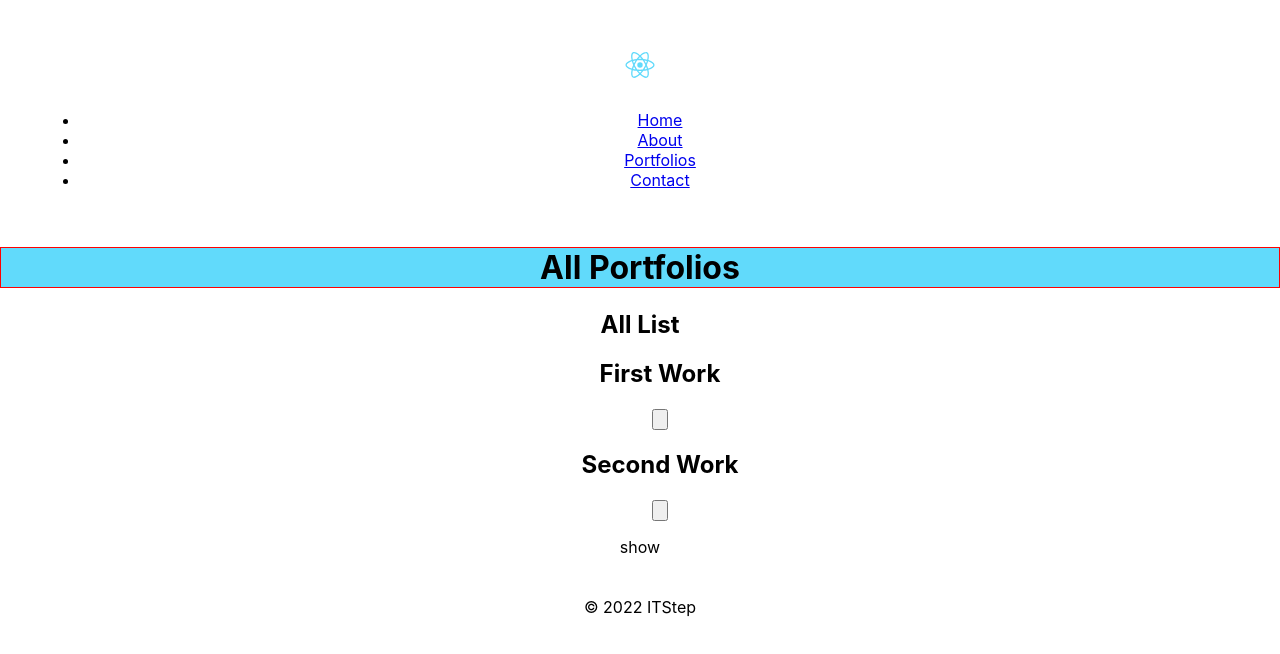
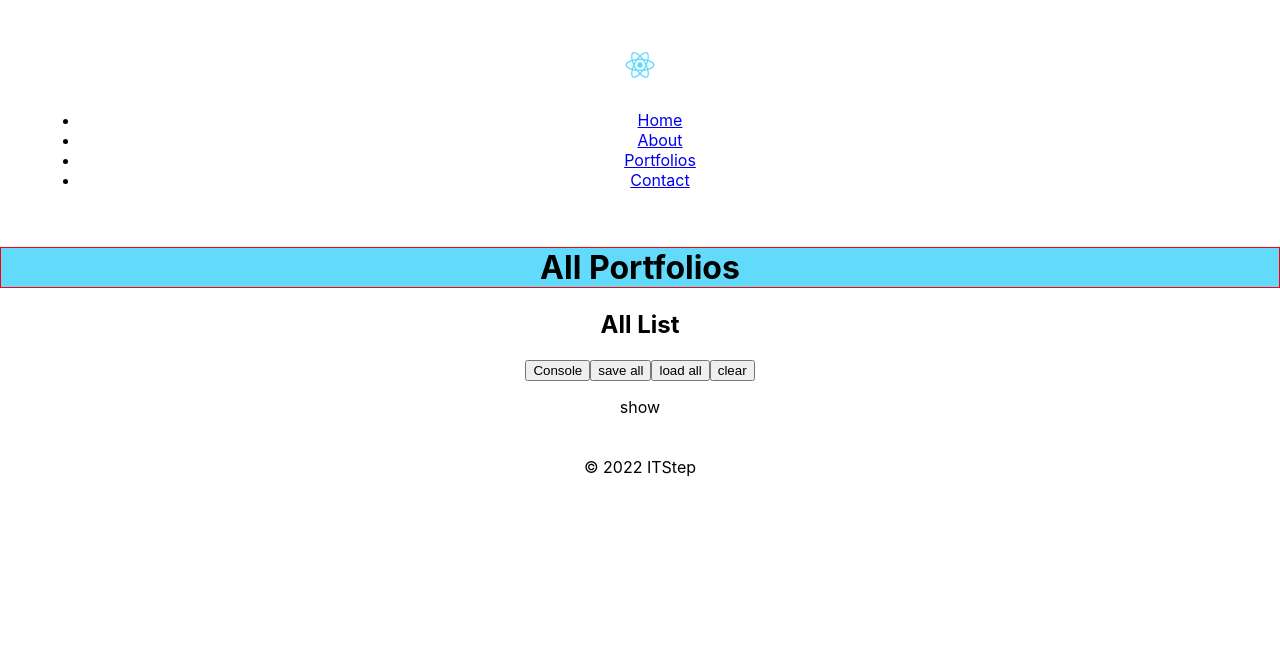
Before and after one commit to ninydev/pv021_mk_node, a React (Create React App) app in the folder 07_jsFrameworks/my-react/: page /portfolios in a window 1280 px wide. Shown: the top 654 px of the page. Built offline with nearby package versions, Linux system fonts and the light colour scheme.

Commit message:
Portfolio LocalStorage

```diff
--- a/07_jsFrameworks/my-react/src/components/portfolio/list/PortfoliosList.js
+++ b/07_jsFrameworks/my-react/src/components/portfolio/list/PortfoliosList.js
@@ -9,15 +9,42 @@ export default class PortfoliosList extends React.Component {
         super(props);
         this.state = {
             portfolios: [
-                {id: "1", name: "First Work"},
-                {id: "2", name: "Second Work"}
+                // {id: "1", name: "First Work"},
+                // {id: "2", name: "Second Work"}
             ],
             isLoad: true, // Показывает - произошла ли загрузка
             error: null // Сохраняет ошибку при загрузке
         }
 
         this.create = this.create.bind(this)
+        this.onLogAll = this.onLogAll.bind(this)
+
+        this.localSaveAll = this.localSaveAll.bind(this)
+        this.localLoadAll = this.localLoadAll.bind(this)
+        this.localClear = this.localClear.bind(this)
+        this.localClear = this.localClear.bind(this)
     }
+
+    onLogAll(){
+        console.log(this.state.portfolios)
+    }
+
+    localSaveAll(){
+        localStorage.setItem('ninyPortfolio', JSON.stringify(this.state.portfolios))
+    }
+    localLoadAll(){
+        const state = this.state
+        let str = localStorage.getItem('ninyPortfolio')
+        console.log(str)
+        if(!str) state.portfolios = []
+        else state.portfolios = JSON.parse(str)
+        this.setState(state)
+    }
+
+    localClear(){
+        localStorage.clear()
+    }
+
 
     create(newPortfolio){
         newPortfolio.id = Date.now()
@@ -32,6 +59,10 @@ export default class PortfoliosList extends React.Component {
         return (
             <div>
                 <h2> All List </h2>
+                <button onClick={this.onLogAll}> Console </button>
+                <button onClick={this.localSaveAll}> save all </button>
+                <button onClick={this.localLoadAll}> load all </button>
+                <button onClick={this.localClear}> clear </button>
                 <ul>
                     {this.state.portfolios.map(p=> {
                         return <PortfolioListItem portfolio={p} key={'portfolioListItem_' + p.id} />
```
